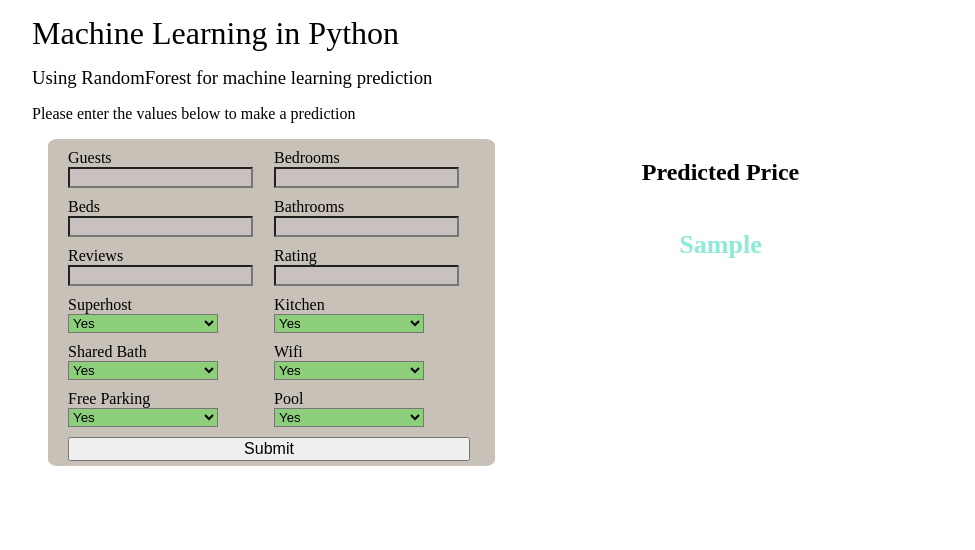
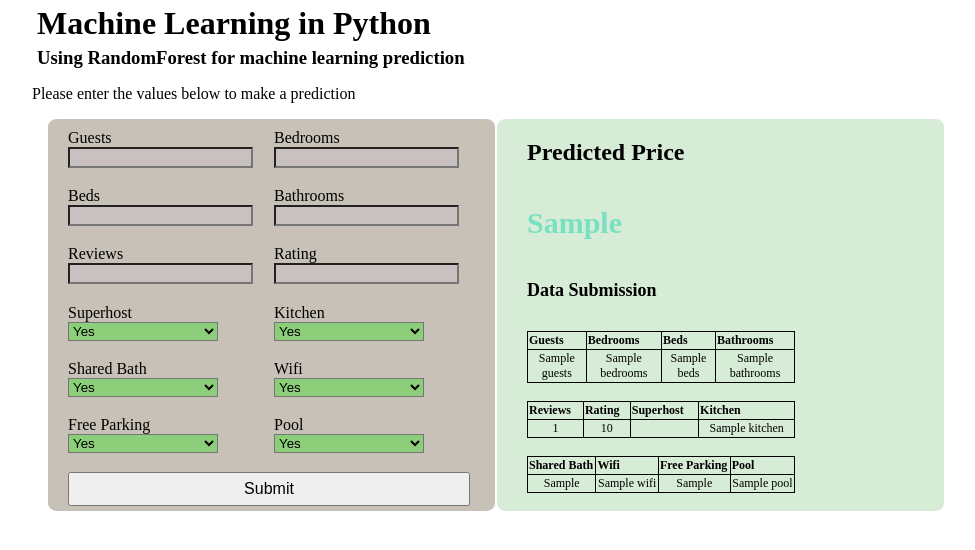
Before and after one commit to wkirui/ML-Model, a Flask app: template templates/index.html in a window 1280 px wide. Shown: the top 550 px of the page, without its empty margins (68-1043 px from the left). Run offline with Flask 2, Linux system fonts and the light colour scheme; the template is opened without the code that fills it: most values are stand-ins (such as "Sample title", 1, 10 or a date in 2020); parts of the project's set-up code (start-up, migrations or seed data) failed here and were passed over.

Commit message:
cleaned up predicted results

```diff
--- a/app.py
+++ b/app.py
@@ -21,6 +21,7 @@
 def predict():
     guests = request.form.get('guests', type=int)
     bedrooms = request.form.get('bedrooms', type=str)
+    beds = request.form.get('beds', type=int)
     bathrooms = request.form.get('bathrooms', type=str)
     total_reviews = request.form.get('total-reviews', type=int)
     review_score = request.form.get('review-score', type=int)
@@ -33,7 +34,8 @@
 
     # create results dictionary
     results_dict =  {
-        'is_superhost': is_superhost,'guests': guests, 'bedrooms': bedrooms,
+        'is_superhost': is_superhost,'guests': guests,
+        'bedrooms': bedrooms, 'beds': beds,
         'baths': bathrooms, 'reviews': total_reviews,
         'rating': review_score, 'kitchen': kitchen,
         'wifi': wifi, 'parking': parking, 'pool': pool,
@@ -62,7 +64,13 @@
     print('$'+str(predicted_price))
 
     # update values html
-    return render_template('index.html', predicted_value='$ {} / night'.format(predicted_price))
+    return render_template('index.html',
+                           predicted_value='$ {} / night'.format(predicted_price),
+                           guests = guests,bedrooms = bedrooms, beds = beds,
+                           bathrooms = bathrooms,total_reviews = total_reviews,
+                           review_score = review_score,is_superhost = is_superhost,
+                           kitchen = kitchen,shared_bath = shared_bath,
+                           wifi = wifi, free_parking = parking, pool = pool)
 
     # return redirect('/')
 if __name__ == "__main__":
--- a/static/styles/style.css
+++ b/static/styles/style.css
@@ -3,14 +3,18 @@
     margin: 0px 100px 0px 100px;
 }
 h1,h3{
-    margin: 15px 0 4px;
-    font-weight: 400;
+    margin: 5px;
+    /* font-weight: 400; */
 }
 h4 {
     font-size: 22px;
-    /* background-color: rgb(151, 179, 179); */
-    padding: 10px;
-    text-align: center;
+    text-align: left;
+    margin-left: 30px;
+}
+h5 {
+    font-size: 18px;
+    text-align: left;
+    margin-left: 30px;
 }
 .prediction-container{
     margin: 1rem;
@@ -59,17 +63,40 @@
 }
 #predicted-price{
     grid-column: 2/2;
-    /* background-color: palegreen; */
+    background-color: rgb(214, 236, 214);
     text-align: center;
     border-radius: 2%;
 }
 #predicted-header {
-    text-align: center;
+    text-align: left;
+    margin-left: 30px;
+}
+#predicted-value {
+    text-align: left;
+    color: rgba(26, 214, 173, 0.5);
+    font-size: 30px;
+    margin-left: 30px;
+    font-weight: bold;
 
 }
-#predicted-value {
-    text-align: center;
-    color: rgba(26, 214, 173, 0.5);
-    font-size: 26px;
+table,th,td {
+    border: 1px solid black;
+}
+table {
+    margin-left: 30px;
+    border-collapse: collapse;
+    border-color: black;
+    border-spacing: 1px;
+    box-sizing: border-box;
+}
+/* #prediction-table3 {
+    border-collapse: collapse;
 
+} */
+th,td {
+    padding: 1px;
+    font-size: 12px;
 }
+th{
+    text-align: left;
+}
--- a/templates/index.html
+++ b/templates/index.html
@@ -99,11 +99,57 @@
             <option value="no">No</option>
           </select></label
         >
-        <input type="submit" value="Submit" />
+        <input type="submit" value="Submit" name="submit" />
       </form>
       <div id="predicted-price">
         <h2 id="predicted-header">Predicted Price</h2>
         <h4 id="predicted-value">{{predicted_value}}</h4>
+        <h5>Data Submission</h5>
+        <table margin-left="30px" border="1" width="60%">
+          <tr>
+            <th>Guests</th>
+            <th>Bedrooms</th>
+            <th>Beds</th>
+            <th>Bathrooms</th>
+          </tr>
+          <tr>
+            <td>{{guests}}</td>
+            <td>{{bedrooms}}</td>
+            <td>{{beds}}</td>
+            <td>{{bathrooms}}</td>
+          </tr>
+        </table>
+        <br />
+        <table margin-left="30px" border="1" width="60%">
+          <tr>
+            <th>Reviews</th>
+            <th>Rating</th>
+            <th>Superhost</th>
+            <th>Kitchen</th>
+          </tr>
+          <tr>
+            <td>{{total_reviews}}</td>
+            <td>{{review_score}}</td>
+            <td>{{is_superhost}}</td>
+            <td>{{kitchen}}</td>
+          </tr>
+        </table>
+        <br />
+        <table id="prediction-table3" margin-left="30px" border="1" width="60%">
+          <tr>
+            <th>Shared Bath</th>
+            <th>Wifi</th>
+            <th>Free Parking</th>
+            <th>Pool</th>
+          </tr>
+          <tr>
+            <td>{{shared_bath}}</td>
+            <td>{{wifi}}</td>
+            <td>{{free_parking}}</td>
+            <td>{{pool}}</td>
+          </tr>
+        </table>
+        <br>
       </div>
     </div>
   </body>
```
